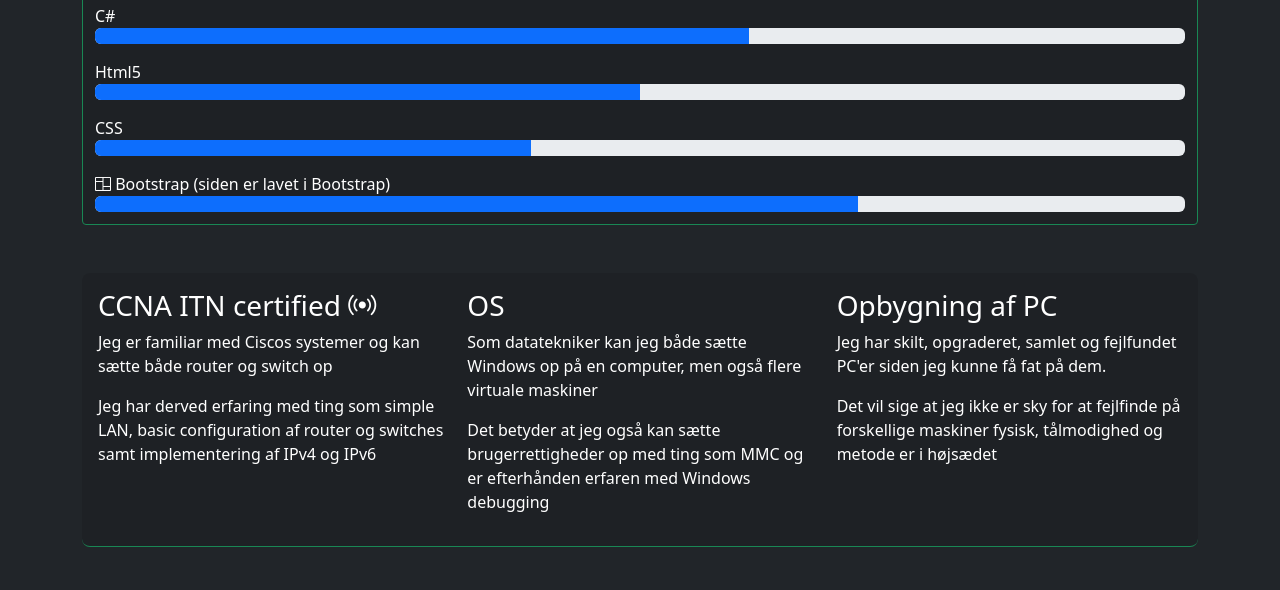
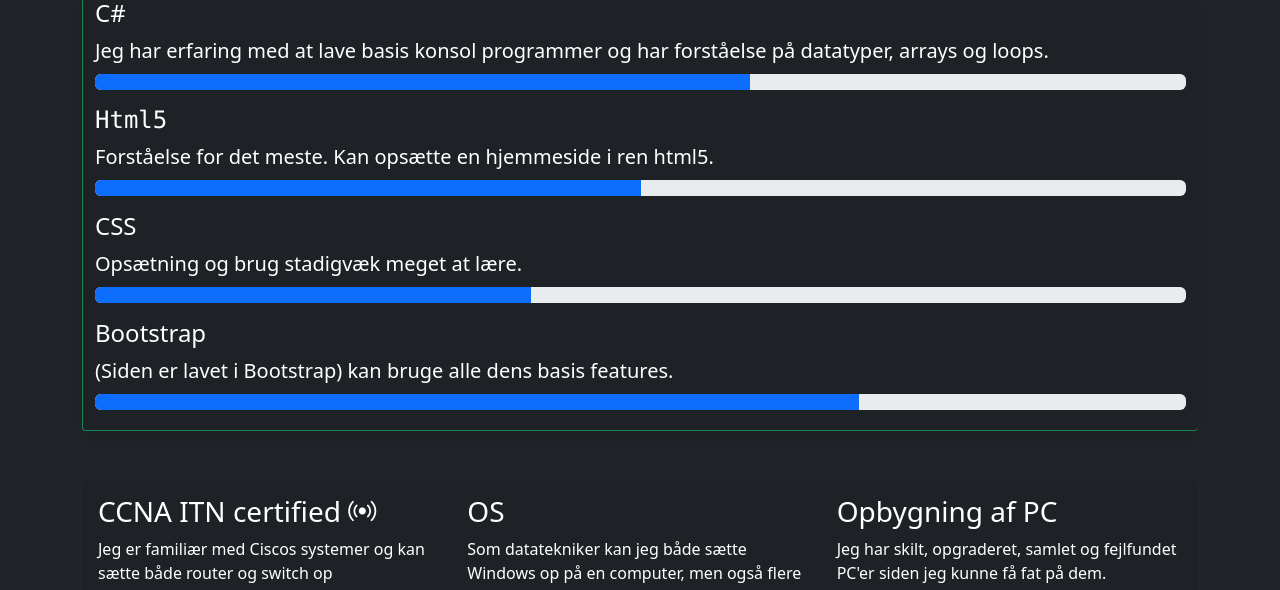
Before and after one commit to Hackerman3k/cvhjemmeside, a plain HTML site: page index.html in a window 1280 px wide. Shown: the part 740-1330 px from the top of the page. Drawn offline with nearby package versions, Linux system fonts and the light colour scheme.

Commit message:
Ændringer i font og størrelse, rettelser

```diff
--- a/index.html
+++ b/index.html
@@ -59,43 +59,44 @@
       <i class="bi bi-braces"></i>
     </p>
 
-    <div class="d-flex flex-column mb-3 bg-black bg-opacity-10 rounded-1 border border-success p-1">
+    <div class="d-flex lead flex-column mb-3 bg-black bg-opacity-10 rounded-1 border border-top-0 border-end-0 shadow border-success p-1">
 
 
-    <div class="p-2"> C#
-     <div class="progress">
-        <div class="progress-bar  " role="progressbar" aria-label="powerful animated bar" aria-valuenow="60" aria-valuemin="0" aria-valuemax="100" style="width: 60%"></div>
+    <div class="px-2 pb-3 pt-1"> <div class="h4">C#</div> Jeg har erfaring med at lave basis konsol programmer og har forståelse på datatyper, arrays og loops.
+
+     <div class="progress mt-2">
+        <div class="progress-bar" role="progressbar" aria-label="powerful animated bar" aria-valuenow="60" aria-valuemin="0" aria-valuemax="100" style="width: 60%"></div>
       </div>
     </div>
 
 
-    <div class="p-2"> Html5
-     <div class="progress">
-        <div class="progress-bar  " role="progressbar" aria-label="powerful animated bar" aria-valuenow="50" aria-valuemin="0" aria-valuemax="100" style="width: 50%"></div>
+    <div class="px-2 pb-3"> <div class="h4 font-monospace">Html5</div> Forståelse for det meste. Kan opsætte en hjemmeside i ren html5.
+     <div class="progress mt-2">
+        <div class="progress-bar" role="progressbar" aria-label="powerful animated bar" aria-valuenow="50" aria-valuemin="0" aria-valuemax="100" style="width: 50%"></div>
      </div>
     </div>
 
-    <div class="p-2"> CSS
-      <div class="progress">
+    <div class="px-2 pb-3"> <div class="h4">CSS</div>  Opsætning og brug stadigvæk meget at lære.
+      <div class="progress mt-2">
         <div class="progress-bar  " role="progressbar" aria-label="powerful animated bar" aria-valuenow="40" aria-valuemin="0" aria-valuemax="100" style="width: 40%"></div>
       </div>
     </div>
 
-    <div class="p-2"> <i class="bi bi-columns"></i> Bootstrap (siden er lavet i Bootstrap)
-      <div class="progress">
+    <div class="px-2 pb-3"> <div class="h4">Bootstrap</div> (Siden er lavet i Bootstrap) kan bruge alle dens basis features.
+      <div class="progress mt-2">
         <div class="progress-bar   " role="progressbar" aria-label="powerful animated bar" aria-valuenow="70" aria-valuemin="0" aria-valuemax="100" style="width: 70%"></div>
       </div>
     </div>
   </div>
 
-  <!--Første 3 bokse med info, auto 3 colm kopieret senere med mellemrund-->
+  <!--Første 3 bokse med info, auto 3  kopieret senere med mellemrund-->
   <div class="container mt-5 bg-black bg-opacity-10 p-3 rounded-3 border-bottom border-success ">
 
     <div class="row">
 
       <div class="col-sm-4">
         <h3>CCNA ITN certified <i class="bi bi-broadcast"></i> </h3>
-        <p>Jeg er familiar med Ciscos systemer og kan sætte både router og switch op</p>
+        <p>Jeg er familiær med Ciscos systemer og kan sætte både router og switch op</p>
         <p>Jeg har derved erfaring med ting som simple LAN, basic configuration af router og switches samt implementering af IPv4 og IPv6 </p>
       </div>
 
@@ -225,11 +226,6 @@
   </footer>
 </div>
 
-  <!--FOOTER <div class="container-fluid">
- <footer class="bg-black bg-opacity-25">
-    <p class="text-center text-white fs-5 fw-semibold "><i class="bi bi-envelope-at"></i> Kontakt - Email: kuraihjorth@gmail.com </p>
-  </footer>
-</div>
- SLUT-->
+  <!--FOOTER SLUT-->
   </body>
 </html>
```
